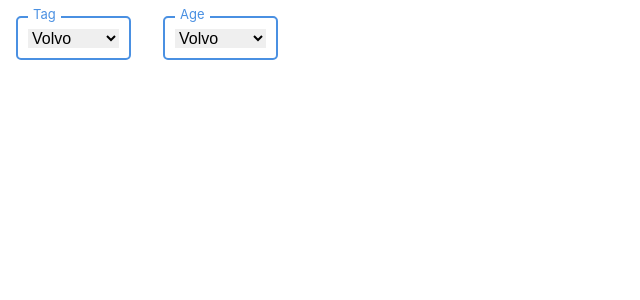
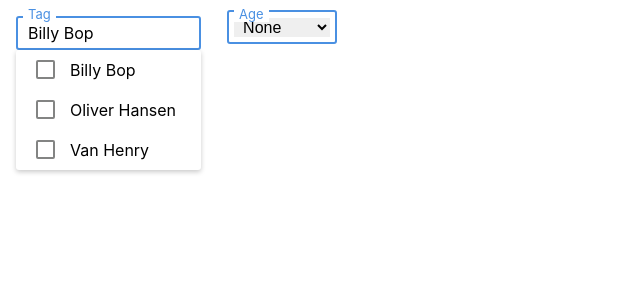
Before and after one commit to nick5616/extensible-drop-down, a React (Create React App) app: page / in a window 1280 px wide. Shown: the top 300 px of the page, without its empty margins (0-640 px from the left). Built offline with nearby package versions, Linux system fonts and the light colour scheme.

Commit message:
onclick custom checkbox

```diff
--- a/src/App.css
+++ b/src/App.css
@@ -1,7 +1,6 @@
 
 .drop-down {
   padding: 10px;
-  position: relative;
   margin-bottom: 10px;
 }
 
@@ -11,9 +10,8 @@
 
 .input-box{
   border: 2px solid rgb(74, 144, 226);
-  padding: 10px;
-  border-radius: 5px;
-  width: fit-content;
+  padding: 5px;
+  border-radius: 3px;
 }
 
 .input-parent{
@@ -33,6 +31,58 @@
 .input-field{
   font-size: medium;
   border: none;
+
+  padding-left: 5px;
+
+}
+
+/* option table tr td select{width:400px;} */
+select option {
+  margin: 2vh;
+  min-width: 600px;
+}
+
+.input-field:focus{
+  width: fit-content;
+}
+.input-field:focus{
+  border: none;
+  outline: none;
+}
+.input-default {
+  font-style: italic;
+}
+
+.input-options {
+  border-radius: 3px;
+  box-shadow: rgba(0, 0, 0, 0.21) 0px 2px 5px 0px;
+
+}
+
+.input-option {
+  padding: 5px 15px;
+  display: flex;
+}
+
+.input-option:hover {
+  background-color: rgb(240, 247, 255);
+
+}
+.input-checkbox{
+  border: 2px solid rgb(131, 132, 131);
+  height: 15px;
+  width: 15px;
+  border-radius: 2px;
+}
+
+.input-option-value {
+  width: 100%;
+  line-height: 10px;
+  padding: 10px;
+  vertical-align:middle;
+}
+.input-option-checkbox {
+  margin: 5px;
 }
 
 .left{
@@ -40,5 +90,9 @@
 }
 
 .flex{
-  display: flex;
+  display: inline-flex;
 }
+
+.clicked {
+  background-color:  rgb(74, 144, 226);
+}
--- a/src/App.js
+++ b/src/App.js
@@ -5,8 +5,8 @@
 function App() {
   return (
     <div className="main flex">
-      <DropDown label="Tag" multi></DropDown>
-      <DropDown label="Age"></DropDown>
+      <DropDown label="Tag" multi options={["Billy Bop", "Oliver Hansen", "Van Henry"]}></DropDown>
+      <DropDown label="Age" multi={false} ></DropDown>
     </div>
   );
 }
--- /dev/null
+++ b/src/Components/Option.js
@@ -0,0 +1,23 @@
+import { useState } from "react"
+function Option(props) {
+
+  const [clicked, setClicked] = useState(false);
+  function onClickHandler(event){
+    if(event.type === "click") {
+      console.log("clicked!");
+      setClicked(!clicked)
+    }
+  }
+
+  let inputClassName = "input-checkbox"+ (clicked ? " clicked": "");
+  console.log("new class name", inputClassName);
+  console.log("clicked? ", clicked);
+  return (
+    <div className="input-option" onClick={ onClickHandler }>
+      <div className="input-option-checkbox" > {props.multi && <div className={inputClassName} onClick={ onClickHandler }></div>} </div>
+      <div className="input-option-value" > {props.value} </div>
+    </div>
+  );
+}
+
+export default Option;
--- a/src/Components/dropDown.js
+++ b/src/Components/dropDown.js
@@ -1,7 +1,14 @@
+const { default: Option } = require("./Option");
+
 function DropDown(props){
-  return (
-    <div className="drop-down">
-      <div>
+
+  function populateMultipleDropDown(){
+      let count = 0;
+      console.log("props!", props)
+      const bilgur = props.options.map((option) => {
+        return <Option value={option} multi={props.multi} className="input-field"> {option} </Option>
+      });
+      const content =
       <div className="input-parent">
         <div className="input-box">
           <label
@@ -10,14 +17,43 @@
             className="input-label left">
             {props.label}
           </label>
+          <div className="input-field">
+            {props.options[0]}
+          </div>
+          <div></div>
+        </div>
+        <div className="input-options">
+          {bilgur}
+        </div>
+      </div>
+      return content;
+  }
+
+  function populateSingleDropdown() {
+      const content =
+      <div className="input-box">
+        <label
+          htmlFor="cars"
+          style={{display: "block"}}
+          className="input-label left">
+          {props.label}
+        </label>
         <select name="cars" id="cars" className="input-field">
-              <option value="volvo">Volvo</option>
-              <option value="saab">Saab</option>
+          <option value="volvo" className="input-default"> None </option>
+          <option value="saab">Twenty</option>
           <option value="mercedes">Mercedes</option>
           <option value="audi">Audi</option>
         </select>
       </div>
-        </div>
+      return content;
+  }
+
+  return (
+    <div className="drop-down">
+      <div>
+
+
+        {props.multi ? populateMultipleDropDown() : populateSingleDropdown()}
        </div>
 
       </div>
```
Lines whose indentation alone changed are shown as unchanged.
